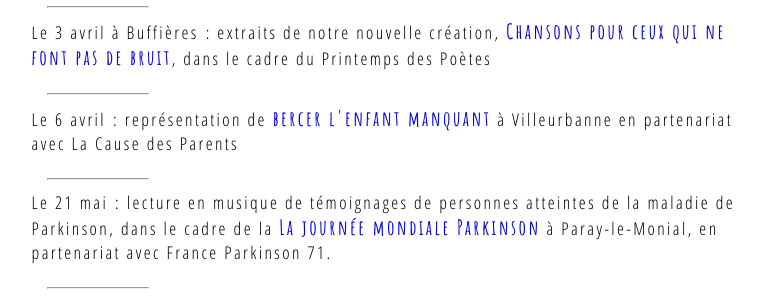
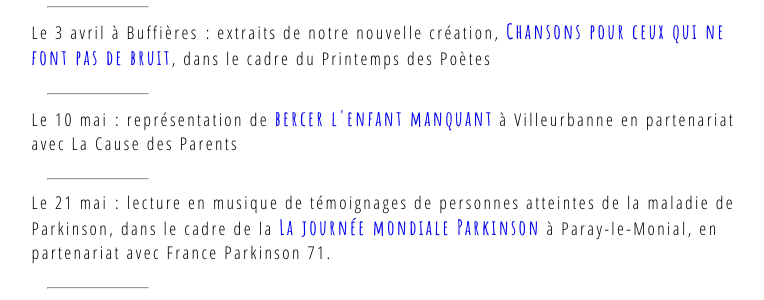
Before and after one commit to leshnik/revertouthaut, a Jekyll site: the page built from actualites.md, in a window 1280 px wide and 900 px high, scrolled down 1472 px. Shown: the part 153-453 px from the top of the window, without its empty margins (317-1081 px from the left). Built offline with Jekyll 4.4.1, drawn with Linux system fonts in a browser that asks for light colours.

Commit message:
change date blem villeurbanne actu

```diff
--- a/actualites.md
+++ b/actualites.md
@@ -14,7 +14,7 @@ summary:
     <hr>
     <li>Le 3 avril à Buffières&nbsp;: extraits de notre nouvelle création, <a href="chansons-pour-ceux-qui-ne-font-pas-de-bruit">Chansons pour ceux qui ne font pas de bruit</a>, dans le cadre du Printemps des Poètes</li>
     <hr>
-    <li>Le 6 avril&nbsp;: représentation de <a href="bercer-l-enfant-manquant">bercer l'enfant manquant</a> à Villeurbanne en partenariat avec La Cause des Parents</li>
+    <li>Le 10 mai&nbsp;: représentation de <a href="bercer-l-enfant-manquant">bercer l'enfant manquant</a> à Villeurbanne en partenariat avec La Cause des Parents</li>
     <hr>
     <li>Le 21 mai&nbsp;: lecture en musique de témoignages de personnes atteintes de la maladie de Parkinson, dans le cadre de la <a href="https://www.franceparkinson.fr/journee-mondiale-2020/">La journée mondiale Parkinson</a> à Paray-le-Monial, en partenariat avec France Parkinson 71.</li>
     <hr>
```
